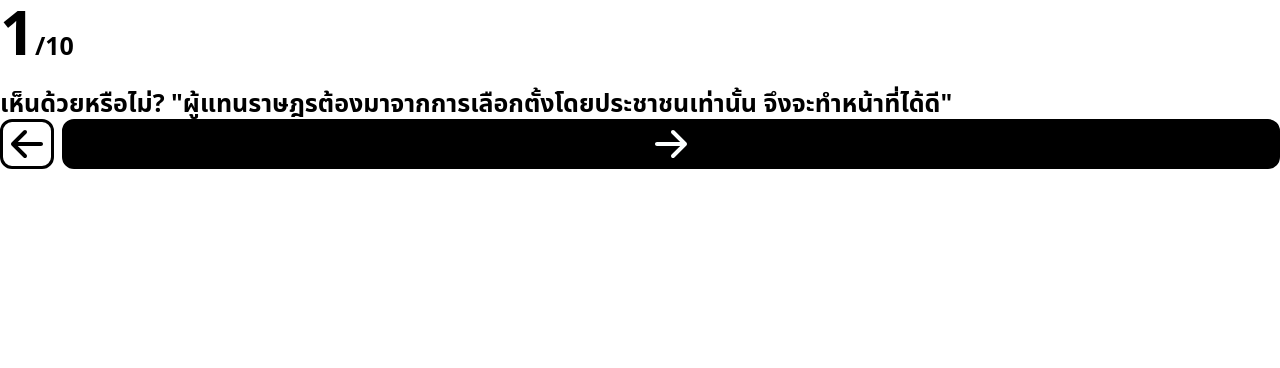
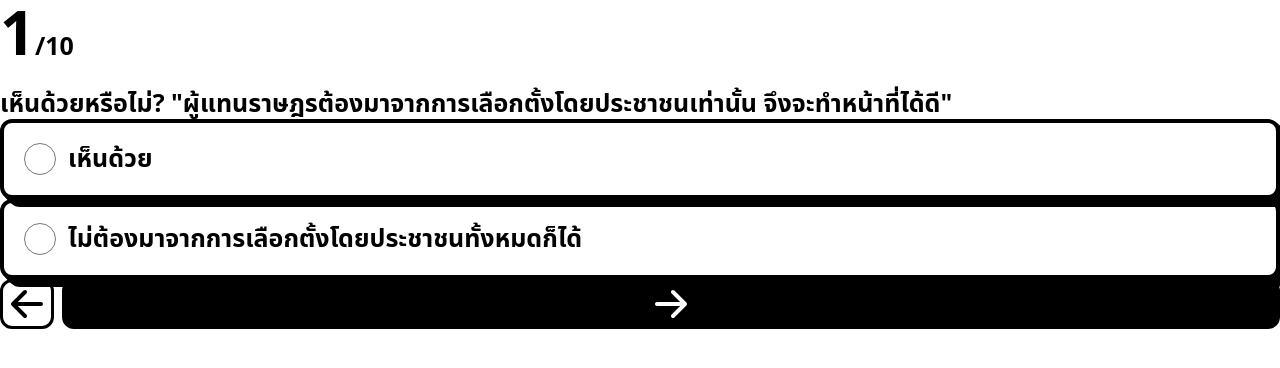
Before and after one commit to wevisdemo/conlab, a Next.js app: page /topics/1/quiz in a window 1280 px wide. Shown: the top 368 px of the page. Built offline with nearby package versions, Linux system fonts and the light colour scheme.

Commit message:
fixed hint component and added answer to quiz page

```diff
--- a/components/hint.tsx
+++ b/components/hint.tsx
@@ -31,14 +31,14 @@ const Hint = () => {
             เราแค่แนะนำ สุดท้ายคนเลือกคือคุณ
           </div>
         </div>
-        <div className={'text-small-1 px-[12px] pb-[13px] pt-[14px]'}>
+        <div className={'text-small-1 px-[12px] py-[14px]'}>
           ลองศึกษารายละเอียดของตัวเลือกว่าเป็นอย่างที่คุณต้องการหรือไม่
           ถ้าดูแล้วไม่ถูกใจ ก็ลองเปลี่ยนเป็นตัวเลือกอื่นได้นะ
         </div>
       </div>
-      {/* <div className={'bottom-[-14px]'}>
+      <div className='mt-[-14px] grid justify-items-stretch'>
         <svg
-          className={'absolute right-[34px]'}
+        className=' justify-self-end mr-[34px]'
           width="24"
           height="27"
           viewBox="0 0 24 27"
@@ -50,7 +50,7 @@ const Hint = () => {
             fill="#5CCCC5"
           />
         </svg>
-      </div> */}
+      </div>
     </div>
   );
 };
--- /dev/null
+++ b/components/quiz/answer-display.tsx
@@ -0,0 +1,42 @@
+import { FunctionComponent, MouseEventHandler, useState } from 'react';
+import { Answer, AnswerEffect } from '../../data/topics';
+
+type AnswerProps = {
+  answer: Answer;
+  id: number;
+  // onChange: (effect: AnswerEffect) => void
+  noShadow?: boolean;
+  state?: 'solid' | 'outline';
+};
+
+const AnswerDisplay: FunctionComponent<AnswerProps> = ({
+  answer,
+  id,
+  noShadow,
+  state,
+  // onChange,
+}) => {
+  const [selectAnswer, setSelectAnswer] = useState(String);
+
+  return (
+    <div
+      className={`rounded-xl border-[4px] border-black
+    ${noShadow ? '' : 'oblique-shadow items-center w-full'}
+    ${state === 'solid' ? 'bg-black text-white' : ''}`}
+    >
+      <label className="flex flex-inline items-center p-[20px]">
+        <input
+          className="form-radio h-[32px] w-[32px]"
+          type="radio"
+          id={`radio` + id}
+          name={answer.text}
+          onChange={() => setSelectAnswer(answer.text)}
+          checked={selectAnswer === answer.text}
+        />
+        <span className="pl-[12px] text-headline-2">{answer.text}</span>
+      </label>
+    </div>
+  );
+};
+
+export default AnswerDisplay;
--- a/pages/index.tsx
+++ b/pages/index.tsx
@@ -5,6 +5,7 @@ import Pill from '../components/pill';
 import Feedback from '../components/feedback';
 import Hint from '../components/hint';
 import TopicCard from '../components/topic-card';
+
 
 const Home = () => (
   <div>
--- a/pages/topics/[topicNumber]/quiz.tsx
+++ b/pages/topics/[topicNumber]/quiz.tsx
@@ -2,6 +2,8 @@ import { useRouter } from 'next/router';
 import { FunctionComponent, useState } from 'react';
 import NavigationButtons from '../../../components/quiz/navigation-buttons';
 import QuestionDisplay from '../../../components/quiz/question-display';
+import AnswerDisplay from '../../../components/quiz/answer-display';
+
 import {
   getTopicsStaticPaths,
   getTopicsStaticProps,
@@ -34,6 +36,11 @@ const Quiz: FunctionComponent<TopicPageProps> = ({ topic }) => {
         question={topic.questions[currentNumber]}
         totalQuestion={topic.questions.length}
       />
+      <div>
+        {topic.questions[currentNumber].answers.map(function (value, index) {
+          return <AnswerDisplay answer={value} id={index} state="outline" />;
+        })}
+      </div>
       <NavigationButtons next={next} back={() => alert('back')} />
     </div>
   );
```
Also changed, not shown: components/feedback.tsx (+8 -4 lines).
